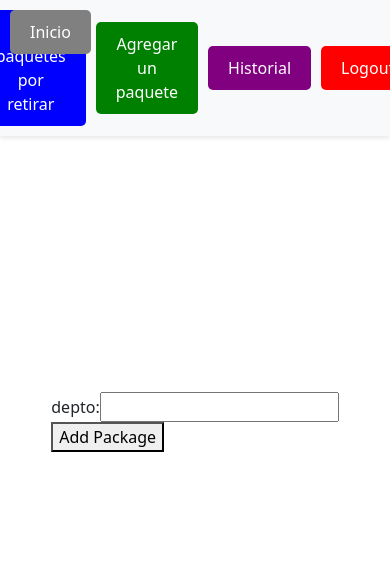
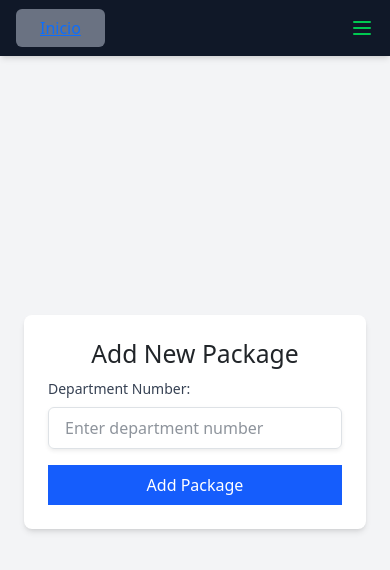
Before and after one commit to JosePuiggros/Encomiendas, a Next.js app in the folder encomiendasui/: page /add_package in a window 390 px wide. Shown: the top 570 px of the page. Built offline with nearby package versions, Linux system fonts and the light colour scheme.

Commit message:
Responsive Design

```diff
--- a/encomiendasui/package.json
+++ b/encomiendasui/package.json
@@ -12,13 +12,14 @@
     "axios": "^1.8.4",
     "bootstrap": "^5.3.5",
     "next": "15.2.4",
+    "postcss": "^8.5.3",
     "react": "^19.0.0",
     "react-bootstrap": "^2.10.9",
     "react-dom": "^19.0.0",
     "react-router-dom": "^7.5.0"
   },
   "devDependencies": {
-    "@tailwindcss/postcss": "^4",
-    "tailwindcss": "^4"
+    "@tailwindcss/postcss": "^4.1.4",
+    "tailwindcss": "^4.1.4"
   }
 }
--- a/encomiendasui/src/app/add_package/page.jsx
+++ b/encomiendasui/src/app/add_package/page.jsx
@@ -36,19 +36,39 @@ const AddPackage = () => {
   };
 
   return (
-    <form onSubmit={handleSubmit}>
-      <div>
-        <label htmlFor="name">depto:</label>
+    <div className="flex justify-center items-center min-h-screen bg-gray-100 p-4 w-full">
+      <div className="w-full max-w-md bg-white rounded-lg shadow-md p-6">
+        <h2 className="text-2xl font-semibold text-gray-800 mb-6 text-center">
+          Add New Package
+        </h2>
+        <form onSubmit={handleSubmit} className="space-y-4">
+          <div className="space-y-2">
+            <label
+              htmlFor="depto"
+              className="block text-sm font-medium text-gray-700"
+            >
+              Department Number:
+            </label>
             <input
               type="number"
               name="depto"
+              id="depto"
               value={formData.depto}
               onChange={handleChange}
               required
+              className="w-full px-3 py-2 border border-gray-300 rounded-md shadow-sm focus:outline-none focus:ring-2 focus:ring-blue-500 focus:border-blue-500 text-gray-800"
+              placeholder="Enter department number"
             />
           </div>
-      <button type="submit">Add Package</button>
+          <button
+            type="submit"
+            className="w-full bg-blue-600 hover:bg-blue-700 text-white font-medium py-2 px-4 rounded-md transition duration-150 ease-in-out focus:outline-none focus:ring-2 focus:ring-blue-500 focus:ring-offset-2"
+          >
+            Add Package
+          </button>
         </form>
+      </div>
+    </div>
   );
 };
 
--- a/encomiendasui/src/app/components/NavBar.jsx
+++ b/encomiendasui/src/app/components/NavBar.jsx
@@ -1,6 +1,7 @@
 "use client";
 import React from "react";
 import { useRouter } from "next/navigation";
+import { useState } from "react";
 
 const NavBar = () => {
   const router = useRouter();
@@ -10,113 +11,102 @@ const NavBar = () => {
     router.push("/login"); // Redirige al usuario a la página de inicio de sesión
   };
 
+  const [isMenuOpen, setIsMenuOpen] = useState(false);
+
+  const toggleMenu = () => {
+    setIsMenuOpen(!isMenuOpen);
+  };
+
   return (
-    <div
-      style={{
-        display: "flex",
-        justifyContent: "center",
-        alignItems: "center",
-        padding: "10px 0",
-        position: "fixed",
-        top: 0,
-        width: "100%",
-        backgroundColor: "#f8f9fa",
-        boxShadow: "0px 2px 5px rgba(0, 0, 0, 0.1)",
-        zIndex: 1000,
-      }}
-    >
-      <div
-        style={{
-          position: "absolute",
-          left: "10px",
-          top: "10px",
-        }}
-      >
+    <nav className="fixed top-0 w-full shadow-md z-50 p-3 bg-gray-900">
+      <div className="flex justify-between items-center">
+        <div>
           <a
             href="/"
-          style={{
-            backgroundColor: "gray",
-            color: "white",
-            padding: "10px 20px",
-            textDecoration: "none",
-            borderRadius: "5px",
-            fontSize: "16px",
-            display: "inline-block",
-            textAlign: "center",
-          }}
+            className="bg-gray-500 hover:bg-gray-600 px-4 py-2 rounded text-base no-underline transition-colors text-green-500"
           >
             Inicio
           </a>
         </div>
-      <div
-        style={{
-          display: "flex",
-          justifyContent: "center",
-          alignItems: "center",
-          gap: "10px",
-        }}
+        <button
+          className="md:hidden focus:outline-none text-green-500"
+          onClick={toggleMenu}
         >
+          <svg
+            xmlns="http://www.w3.org/2000/svg"
+            className="h-6 w-6"
+            fill="none"
+            viewBox="0 0 24 24"
+            stroke="currentColor"
+          >
+            <path
+              strokeLinecap="round"
+              strokeLinejoin="round"
+              strokeWidth={2}
+              d={
+                isMenuOpen ? "M6 18L18 6M6 6l12 12" : "M4 6h16M4 12h16M4 18h16"
+              }
+            />
+          </svg>
+        </button>
+
+        <div className="hidden md:flex flex-wrap justify-center gap-2">
           <a
             href="/para_retirar"
-          style={{
-            backgroundColor: "blue",
-            color: "white",
-            padding: "10px 20px",
-            textDecoration: "none",
-            borderRadius: "5px",
-            fontSize: "16px",
-            display: "inline-block",
-            textAlign: "center",
-          }}
+            className="bg-gray-600 hover:bg-gray-700 px-3 py-2 rounded text-base no-underline transition-colors text-green-500"
           >
             Ver paquetes por retirar
           </a>
           <a
             href="/add_package"
-          style={{
-            backgroundColor: "green",
-            color: "white",
-            padding: "10px 20px",
-            textDecoration: "none",
-            borderRadius: "5px",
-            fontSize: "16px",
-            display: "inline-block",
-            textAlign: "center",
-          }}
+            className="bg-gray-600 hover:bg-gray-700 px-3 py-2 rounded text-base no-underline transition-colors text-green-500"
           >
             Agregar un paquete
           </a>
           <a
             href="/historial"
-          style={{
-            backgroundColor: "purple",
-            color: "white",
-            padding: "10px 20px",
-            textDecoration: "none",
-            borderRadius: "5px",
-            fontSize: "16px",
-            display: "inline-block",
-            textAlign: "center",
-          }}
+            className="bg-gray-600 hover:bg-gray-700 px-3 py-2 rounded text-base no-underline transition-colors text-green-500"
           >
             Historial
           </a>
           <button
             onClick={handleLogout}
-          style={{
-            backgroundColor: "red",
-            color: "white",
-            padding: "10px 20px",
-            border: "none",
-            borderRadius: "5px",
-            cursor: "pointer",
-            fontSize: "16px",
-          }}
+            className="bg-gray-700 hover:bg-gray-800 px-3 py-2 rounded text-base border-0 cursor-pointer transition-colors text-green-500"
           >
             Logout
           </button>
         </div>
       </div>
+
+      {isMenuOpen && (
+        <div className="md:hidden flex flex-col mt-4 gap-2">
+          <a
+            href="/para_retirar"
+            className="bg-gray-600 hover:bg-gray-700 px-3 py-2 rounded text-sm no-underline transition-colors text-green-500"
+          >
+            Ver paquetes por retirar
+          </a>
+          <a
+            href="/add_package"
+            className="bg-gray-600 hover:bg-gray-700 px-3 py-2 rounded text-sm no-underline transition-colors text-green-500"
+          >
+            Agregar un paquete
+          </a>
+          <a
+            href="/historial"
+            className="bg-gray-600 hover:bg-gray-700 px-3 py-2 rounded text-sm no-underline transition-colors text-green-500"
+          >
+            Historial
+          </a>
+          <button
+            onClick={handleLogout}
+            className="bg-gray-700 hover:bg-gray-800 px -3 py-2 rounded text-sm border-0 cursor-pointer transition-colors text-left text-green-500"
+          >
+            Logout
+          </button>
+        </div>
+      )}
+    </nav>
   );
 };
 
--- a/encomiendasui/src/app/globals.css
+++ b/encomiendasui/src/app/globals.css
@@ -1,4 +1,10 @@
 /* globals.css */
+@import "tailwindcss";
+
+a {
+  @apply text-green-500 no-underline hover:text-green-500;
+}
+
 body {
   display: flex;
   justify-content: center;
--- a/encomiendasui/src/app/historial/page.jsx
+++ b/encomiendasui/src/app/historial/page.jsx
@@ -19,46 +19,50 @@ const Historial = () => {
   }, []);
 
   return (
+    <div className="container mx-auto px-4 py-8">
+      <h1 className="text-2xl font-bold mb-6">Historial de Paquetes</h1>
+
+      <div className="hidden md:grid md:grid-cols-4 gap-33 mb-4 font-bold bg-gray-100 p-3 rounded-lg">
+        <div>ID</div>
+        <div>Department</div>
+        <div>Added at</div>
+        <div>Action</div>
+      </div>
+
+      {packages.length > 0 ? (
+        <div className="space-y-4 md:space-y-2">
+          {packages.map((pkg) => (
             <div
-      style={{
-        display: "grid",
-        gridTemplateColumns: "1fr 1fr 1fr 1fr",
-        gap: "10px",
-      }}
+              key={pkg.id}
+              className="grid grid-cols-1 md:grid-cols-4 gap-2 border rounded-lg p-3 hover:bg-gray-50"
             >
-      <div>
-        <strong>ID</strong>
+              <div className="flex md:block">
+                <span className="font-bold md:hidden mr-2">ID:</span>
+                <span>{pkg.id}</span>
               </div>
-      <div>
-        <strong>Department</strong>
+              <div className="flex md:block">
+                <span className="font-bold md:hidden mr-2">Department:</span>
+                <span>{pkg.depto}</span>
               </div>
-      <div>
-        <strong>Added at</strong>
+              <div className="flex md:block">
+                <span className="font-bold md:hidden mr-2">Added at:</span>
+                <span>{pkg.added_at}</span>
               </div>
-      {/* <div>
-        <strong>Retirado</strong>
-      </div> */}
-      <div>
-        <strong>Action</strong>
-      </div>
-      {packages.length > 0 ? (
-        packages.map((pkg) => (
-          <React.Fragment key={pkg.id}>
-            <div>{pkg.id}</div>
-            <div>{pkg.depto}</div>
-            <div>{pkg.added_at}</div>
-            {/* <div>{pkg.withdrawn ? "Si" : "No"}</div> */}
-            <div>
+              <div className="flex md:block">
+                <span className="font-bold md:hidden mr-2">Status:</span>
                 {pkg.withdrawn ? (
-                <span style={{ color: "green" }}>Retirado</span>
+                  <span className="text-green-600 font-medium">Retirado</span>
                 ) : (
-                <span style={{ color: "red" }}>Pendiente</span>
+                  <span className="text-red-600 font-medium">Pendiente</span>
                 )}
               </div>
-          </React.Fragment>
-        ))
+            </div>
+          ))}
+        </div>
       ) : (
-        <div>Loading...</div>
+        <div className="text-center py-8">
+          <div className="animate-pulse text-gray-500">Loading...</div>
+        </div>
       )}
     </div>
   );
--- a/encomiendasui/src/app/page.js
+++ b/encomiendasui/src/app/page.js
@@ -5,8 +5,7 @@ import "./globals.css";
 import AuthContext from "./context/AuthContext";
 
 const App = () => {
-
-  const {user} = useContext(AuthContext);
+  const { user } = useContext(AuthContext);
   const token = localStorage.getItem("token");
 
   useEffect(() => {
--- a/encomiendasui/src/app/para_retirar/page.jsx
+++ b/encomiendasui/src/app/para_retirar/page.jsx
@@ -32,47 +32,66 @@ const App = () => {
   };
 
   return (
-    <div
-      style={{
-        display: "grid",
-        gridTemplateColumns: "1fr 1fr 1fr 1fr 1fr",
-        gap: "10px",
-      }}
-    >
-      <div>
-        <strong>ID</strong>
+    <div className="container mx-auto p-2 lg:p-4">
+      <div className="hidden lg:grid lg:grid-cols-5 gap-33 bg-gray-100 p-3 rounded-t-lg">
+        <div className="font-bold text-center">ID</div>
+        <div className="font-bold text-center">Department</div>
+        <div className="font-bold text-center">Added at</div>
+        <div className="font-bold text-center">Retirado</div>
+        <div className="font-bold text-center">Action</div>
       </div>
-      <div>
-        <strong>Department</strong>
-      </div>
-      <div>
-        <strong>Added at</strong>
-      </div>
-      <div>
-        <strong>Retirado</strong>
-      </div>
-      <div>
-        <strong>Action</strong>
-      </div>
+
       {packages.length > 0 ? (
-        packages
-          .filter((pkg) => !pkg.withdrawn)
-          .map((pkg) => (
-            <React.Fragment key={pkg.id}>
-              <div>{pkg.id}</div>
-              <div>{pkg.depto}</div>
-              <div>{pkg.added_at}</div>
-              <div>{pkg.withdrawn ? "Si" : "No"}</div>
-              <div>
-                <button onClick={() => handleWithdraw(pkg.id)}>Retirado</button>
+        <div className="divide-y divide-gray-200">
+          {packages
+            .filter((pkg) => !pkg.withdrawn)
+            .map((pkg) => (
+              <div
+                key={pkg.id}
+                className="flex flex-col lg:grid lg:grid-cols-5 gap-2 lg:gap-4 p-3 hover:bg-gray-50"
+              >
+                <div className="lg:hidden flex justify-between">
+                  <span className="font-bold">ID:</span> <span>{pkg.id}</span>
+                </div>
+                <div className="lg:hidden flex justify-between">
+                  <span className="font-bold">Department:</span>{" "}
+                  <span>{pkg.depto}</span>
+                </div>
+                <div className="lg:hidden flex justify-between">
+                  <span className="font-bold">Added at:</span>{" "}
+                  <span>{pkg.added_at}</span>
+                </div>
+                <div className="lg:hidden flex justify-between">
+                  <span className="font-bold">Retirado:</span>{" "}
+                  <span>{pkg.withdrawn ? "Si" : "No"}</span>
+                </div>
+
+                <div className="hidden lg:block">{pkg.id}</div>
+                <div className="hidden lg:block">{pkg.depto}</div>
+                <div className="hidden lg:block">{pkg.added_at}</div>
+                <div className="hidden lg:block">
+                  {pkg.withdrawn ? "Si" : "No"}
+                </div>
+
+                <div className="mt-2 lg:mt-0">
+                  <button
+                    onClick={() => handleWithdraw(pkg.id)}
+                    className="w-full lg:w-auto bg-blue-500 text-white px-3 py-1 rounded hover:bg-blue-600"
+                  >
+                    Retirado
+                  </button>
+                </div>
               </div>
-            </React.Fragment>
-          ))
+            ))}
+        </div>
       ) : (
-        <>
+        <div className="flex flex-col lg:grid lg:grid-cols-5 gap-2 lg:gap-4 p-3 text-gray-500">
           <div>Loading...</div>
-          <div>Loading...</div>
-        </>
+          <div className="hidden lg:block">Loading...</div>
+          <div className="hidden lg:block">Loading...</div>
+          <div className="hidden lg:block">Loading...</div>
+          <div className="hidden lg:block">Loading...</div>
+        </div>
       )}
     </div>
   );
```
Also changed, not shown: 1 other file (tests, documents, lock files or other folders). Lines whose indentation alone changed are shown as unchanged.
